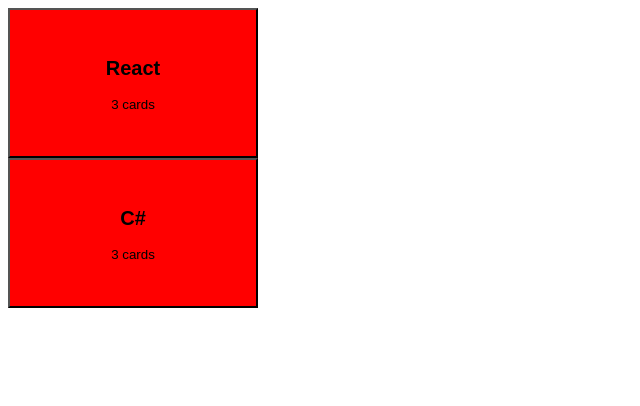
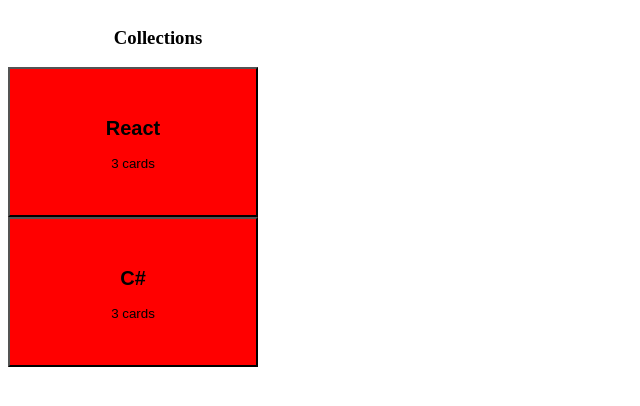
Before and after one commit to brettjohnson22/react-cards, a React app: page / in a window 1280 px wide. Shown: the whole page, without its empty margins (0-640 px from the left). Built offline with nearby package versions, Linux system fonts and the light colour scheme.

Commit message:
Small css changes

```diff
--- a/src/card.css
+++ b/src/card.css
@@ -6,3 +6,7 @@
     offset: 400px;
     margin-top:100px;
 }
+
+.titleName{
+    text-align: center;
+}
--- a/src/index.css
+++ b/src/index.css
@@ -3,3 +3,7 @@
     width: 300px;
     float: left;
 }
+
+.titleHead{
+    text-align: center;
+}
--- a/src/index.js
+++ b/src/index.js
@@ -42,6 +42,7 @@
     createCollections() {
         return (
             <div className='sideBar' >
+                <h3 className="titleHead">Collections</h3>
                 {this.state.data.map(item => this.renderCollection(item)
                 )}
              </div>
--- a/src/postform.js
+++ b/src/postform.js
@@ -1,4 +1,5 @@
 import React from 'react';
+
 
 class PostForm extends React.Component {
     constructor(props){
```
Also changed, not shown: src/card.js (+4 -5 lines).
